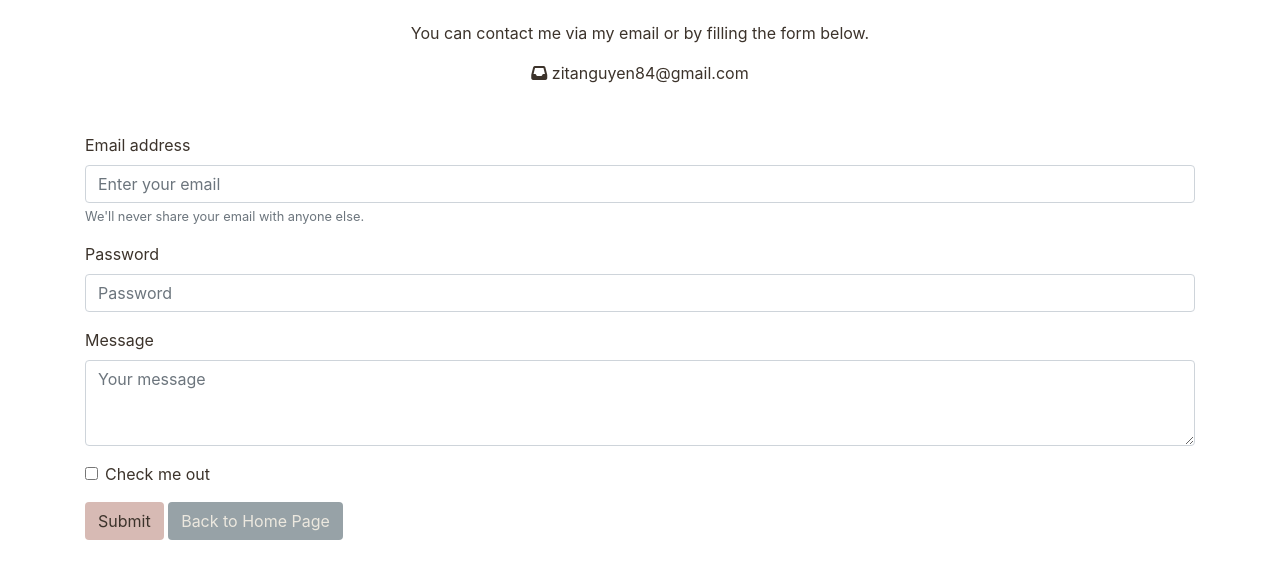
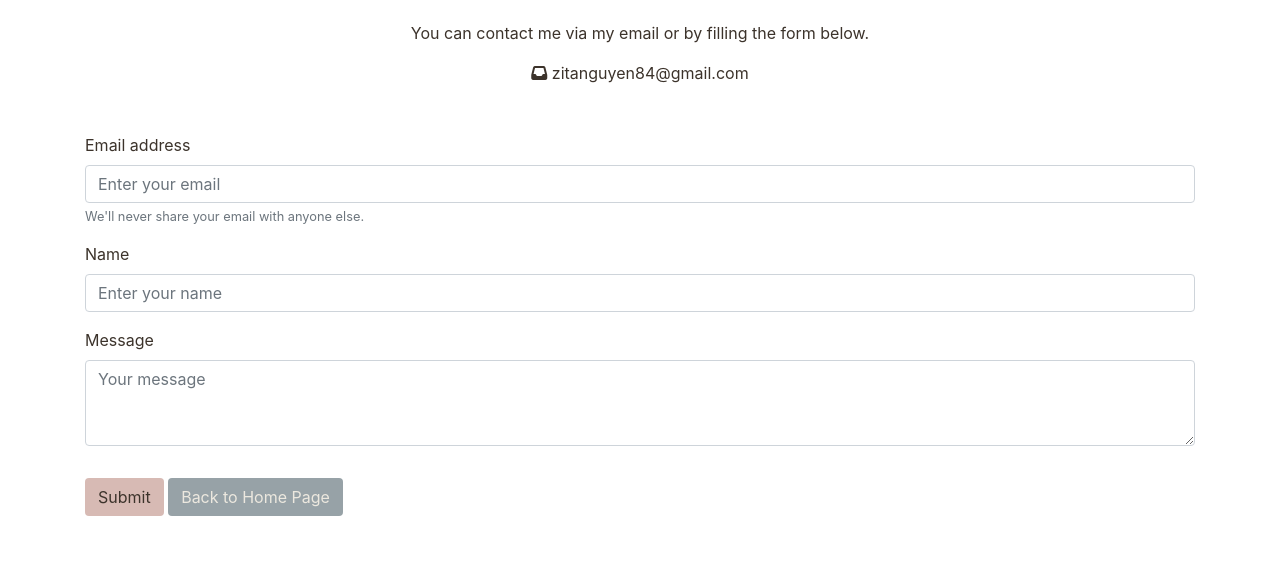
Before and after one commit to ZitaNguyen/portfolio2020, a plain HTML site: page pages/contact.html in a window 1280 px wide. Shown: the part 99-678 px from the top of the page. Drawn offline with nearby package versions, Linux system fonts and the light colour scheme.

Commit message:
modify contact page

```diff
--- a/pages/contact.html
+++ b/pages/contact.html
@@ -21,23 +21,19 @@
             <p class="mt-3"><i class="fas fa-inbox"></i> zitanguyen84@gmail.com</p>
         </div>
 
-        <form class="mt-5">
+        <form action="" method="post" class="mt-5">
             <div class="form-group">
               <label for="emailInput">Email address</label>
-              <input type="email" class="form-control" id="emailInput" aria-describedby="emailHelp" placeholder="Enter your email">
+              <input type="email" class="form-control" id="emailInput" aria-describedby="emailHelp" placeholder="Enter your email" required>
               <small id="emailHelp" class="form-text text-muted">We'll never share your email with anyone else.</small>
             </div>
             <div class="form-group">
-              <label for="password">Password</label>
-              <input type="password" class="form-control" id="password" placeholder="Password">
+              <label for="name">Name</label>
+              <input type="text" class="form-control" id="name" placeholder="Enter your name" required>
             </div>
             <div class="form-group">
                 <label for="message">Message</label>
-                <textarea class="form-control" id="message" rows="3" placeholder="Your message"></textarea>
-            </div>
-            <div class="form-check">
-              <input type="checkbox" class="form-check-input" id="check">
-              <label class="form-check-label" for="check">Check me out</label>
+                <textarea class="form-control" id="message" rows="3" placeholder="Your message" required></textarea>
             </div>
             <button type="submit" class="btn mt-3">Submit</button>
             <button class="btn btn-back mt-3"><a href="../index.html">Back to Home Page</a></button>
```
